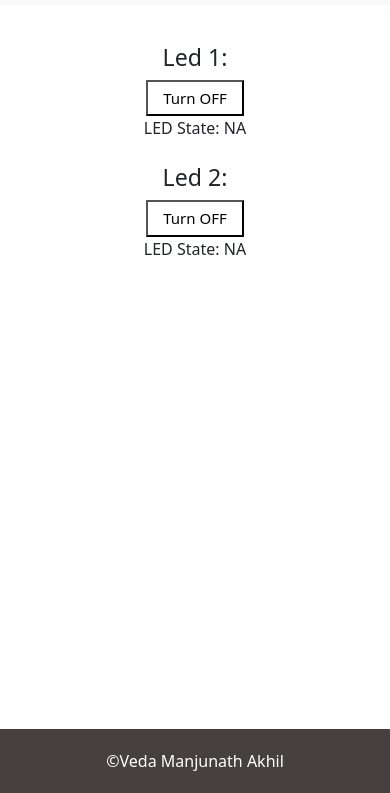
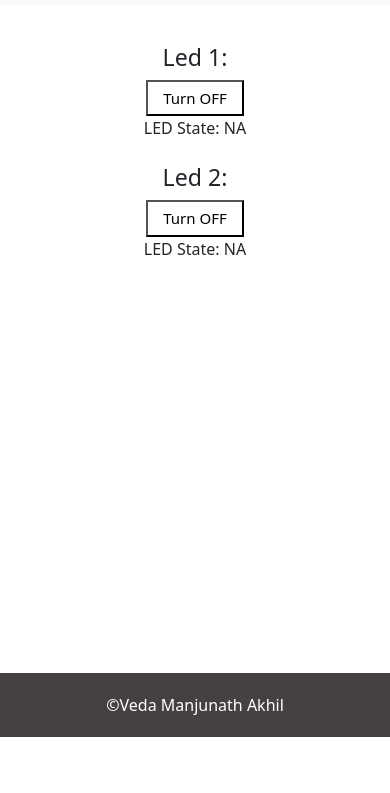
Before and after one commit to aerrojuakhil/monitoring-and-control-system, a plain HTML site: page index.html in a window 390 px wide. Shown: the part 91-884 px from the top of the page. After the commit the page ends 844 px from the top, so only its background shows below. Drawn offline with nearby package versions, Linux system fonts and the light colour scheme.

Commit message:
Update index.html

```diff
--- a/index.html
+++ b/index.html
@@ -11,6 +11,8 @@
         integrity="sha384-1BmE4kWBq78iYhFldvKuhfTAU6auU8tT94WrHftjDbrCEXSU1oBoqyl2QvZ6jIW3" crossorigin="anonymous">
 
     <title>Smart Home Control and Monitoring System</title>
+    <link rel="stylesheet" href="style.css">
+    <link rel="icon" type="image/x-icon" href="images/fav.png">
 </head>
 <style>
     button {
@@ -24,6 +26,14 @@
         color: white;
         background-color: #0D6EFD;
         transition: 0.3s;
+    }
+    main{
+        min-height: calc(100vh - 56px - 64px);
+    }
+    @media screen and (max-width: 480px) {
+        main{
+        min-height: calc(100vh - 112px - 64px);
+    }
     }
 </style>
 
@@ -54,7 +64,7 @@
             </div>
         </div>
     </nav>
-    <main style="min-height: calc(100vh - 56px - 64px);">
+    <main>
         <center style="padding-top: 10%;">
             <div style="text-align: center;">
                 <h3>Led 1:</h3>
```
